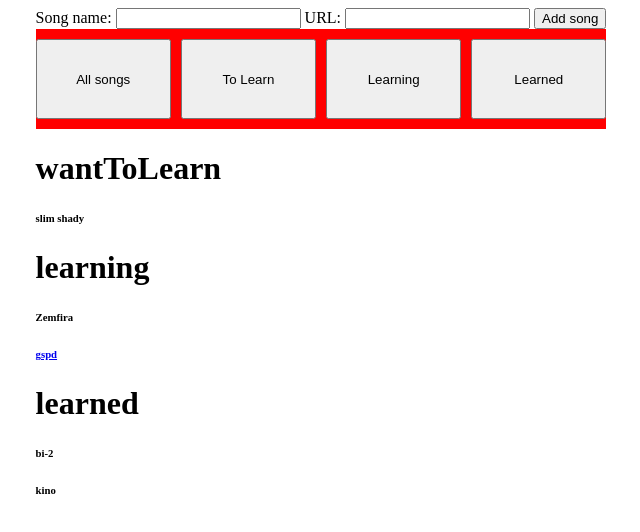
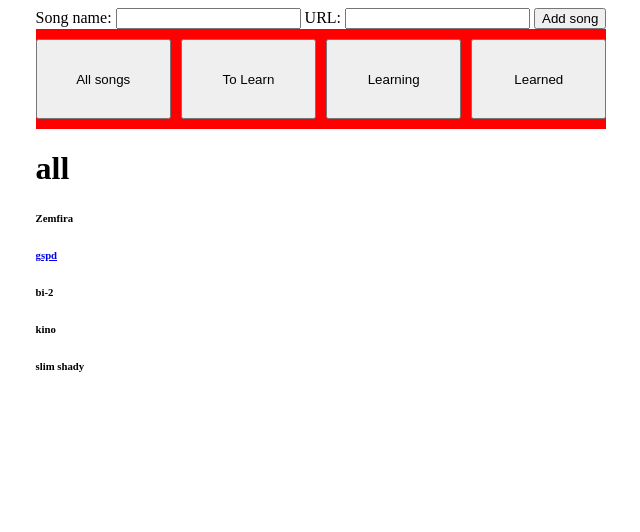
Before and after one commit to romanyaremchuk/songs-learning-tracker, a React (Vite) app: page / in a window 1280 px wide. Shown: the top 532 px of the page, without its empty margins (319-959 px from the left). Built offline with nearby package versions, Linux system fonts and the light colour scheme.

Commit message:
filtering

```diff
--- a/src/App.tsx
+++ b/src/App.tsx
@@ -1,15 +1,24 @@
+import { useEffect, useState } from "react";
 import "./App.css";
 import SongForm from "./components/SongForm";
 import SongLists from "./components/SongLists";
 import SongsFilter from "./components/SongsFilter";
 import { FakeSongsData } from "./data/FakeData";
+import SongList from "./components/SongList";
 
 function App() {
+  const [filter, setFilter] = useState("all");
+
+  const filteredSongs =
+    filter === "all"
+      ? FakeSongsData
+      : FakeSongsData.filter((song) => song.status === filter);
+
   return (
     <div className="AppRoot">
       <SongForm />
-      <SongsFilter />
-      <SongLists songs={FakeSongsData} />
+      <SongsFilter setFilter={setFilter} />
+      <SongList songs={filteredSongs} header={filter} />
     </div>
   );
 }
--- a/src/components/SongsFilter.tsx
+++ b/src/components/SongsFilter.tsx
@@ -1,13 +1,34 @@
 import React from "react";
 import styles from "./SongsFilter.module.css";
 
-const SongsFilter = () => {
+interface Props {
+  setFilter: (filter: string) => void;
+}
+
+const SongsFilter = ({ setFilter }: Props) => {
   return (
     <div className={styles.SongsFilter}>
-      <button className={styles.buttonStyle}>All songs</button>
-      <button className={styles.buttonStyle}>To Learn</button>
-      <button className={styles.buttonStyle}>Learning</button>
-      <button className={styles.buttonStyle}>Learned</button>
+      <button className={styles.buttonStyle} onClick={() => setFilter("all")}>
+        All songs
+      </button>
+      <button
+        className={styles.buttonStyle}
+        onClick={() => setFilter("wantToLearn")}
+      >
+        To Learn
+      </button>
+      <button
+        className={styles.buttonStyle}
+        onClick={() => setFilter("learning")}
+      >
+        Learning
+      </button>
+      <button
+        className={styles.buttonStyle}
+        onClick={() => setFilter("learned")}
+      >
+        Learned
+      </button>
     </div>
   );
 };
```
